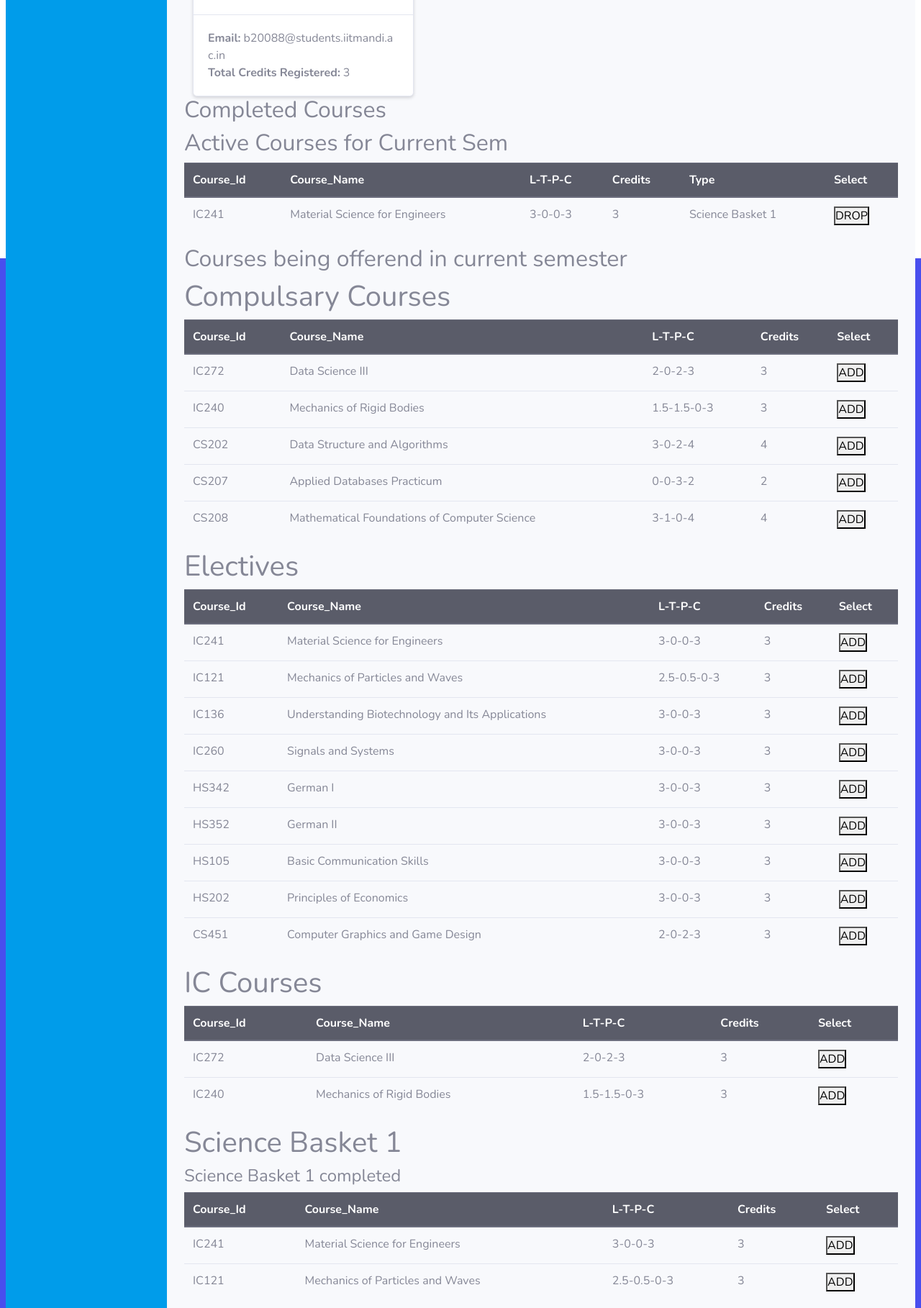
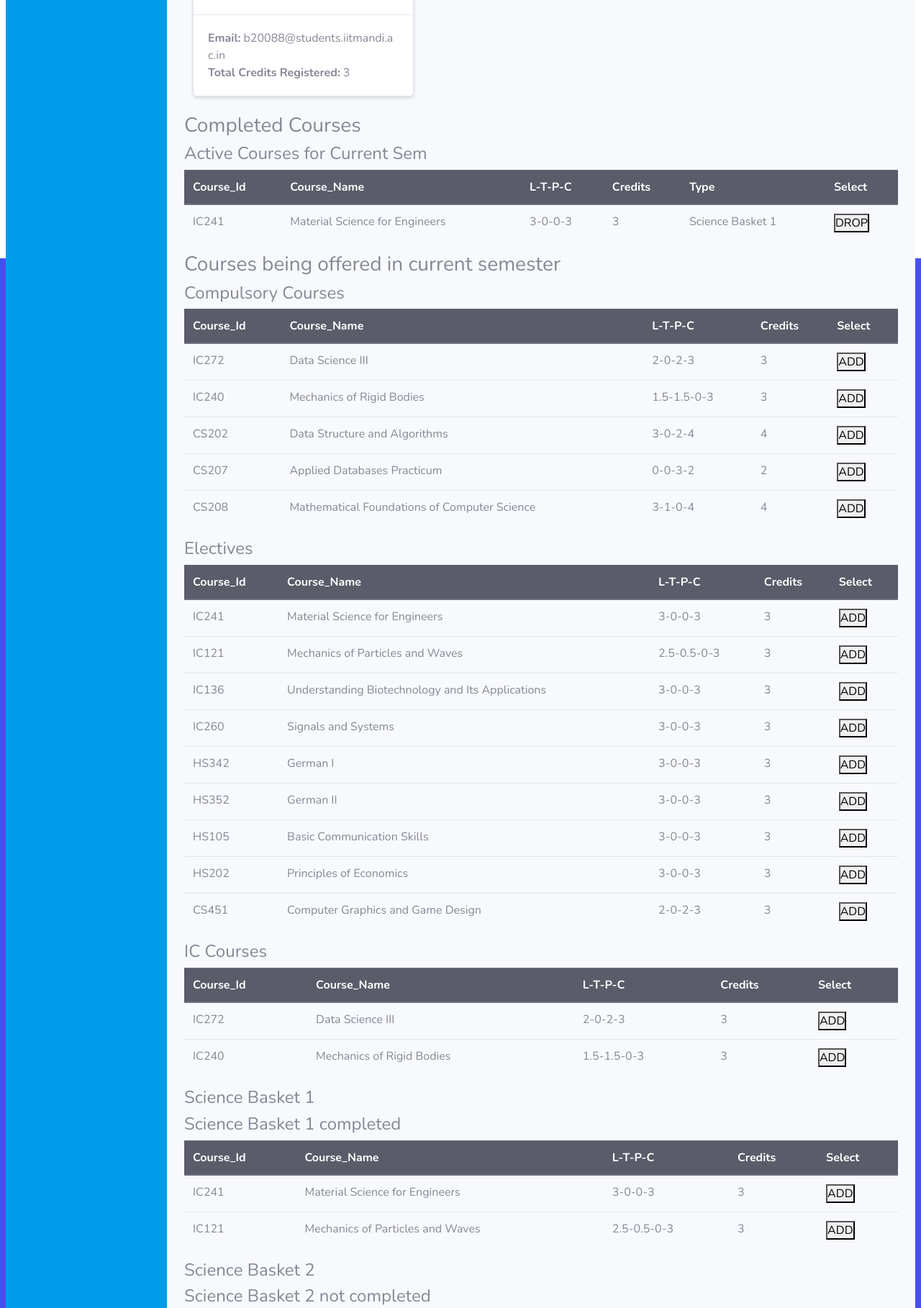
Before and after one commit to Debug-Dreams/Course-basket, a Django app: page /dashboard/ in a window 1280 px wide. Shown: the part 449-2267 px from the top of the page at 72% size. Run offline with Django 4.2, Linux system fonts and the light colour scheme; a user stored in the database is signed in; data comes from the database, SQL or seed files in the repository; both versions use the stored data as it was after the commit; some libraries are stand-ins or nearby versions.

Commit message:
Minor changes

```diff
--- a/course_basket/users/templates/users/dashboard.html
+++ b/course_basket/users/templates/users/dashboard.html
@@ -4,7 +4,7 @@
 
 
 <div class="content-section">
-  <div class="col-lg-4">
+  <div class="col-lg-4" style="float: contour;">
         <div class="card shadow-sm">
           <div class="card-header bg-transparent text-center">
           <img class="rounded-circle account-img" src="{{ user.profile.image.url }}" />
@@ -34,7 +34,8 @@
 
 
     <div>
-        <h2>Completed Courses</h2>
+        <br>
+        <h3>Completed Courses</h3>
         <div>
             {% for type in completed_courses %}
             <!-- {% with index=forloop.counter0 %} -->
@@ -110,7 +111,7 @@
 
         <!-- ADD COURSES TO COURSE LIST -->
         <div>
-            <h2>Active Courses for Current Sem</h2>
+            <h4>Active Courses for Current Sem</h4>
             <div>
                 <table class="table table-hover" id="details">
                     <thead class="thead-dark">
@@ -158,16 +159,16 @@
     <form method="POST">
         {% csrf_token %}
         <div>
-            <h2>Courses being offerend in current semester</h2>
+            <h3>Courses being offered in current semester</h3>
 
             <div>
                 {% for type in user_sem %}
                 {% with index=forloop.counter0 %}
                 <!-- <h1>{{type.first.type}}</h1> -->
 
-                <h1>
+                <h4>
                     {% if index == 0 %}
-                    Compulsary Courses
+                    Compulsory Courses
                     {% elif index == 1 %}
                     Electives
                     {% elif index == 2 %}
@@ -195,7 +196,7 @@
                     {% elif index == 9 %}
                     MTP + ISTP
                     {% endif %}
-                </h1>
+                </h4>
 
                 <table class="table table-hover" id="details">
                     <thead class="thead-dark">
```
Also changed, not shown: course_basket/db.sqlite3.
